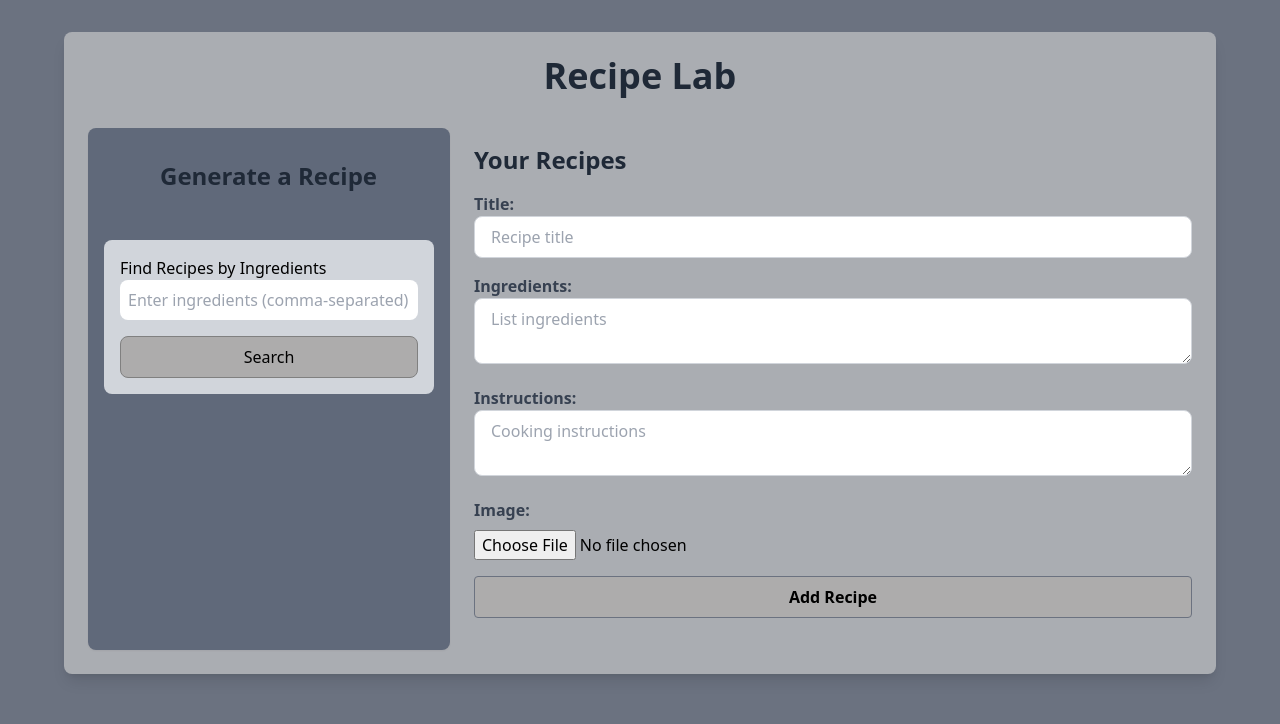
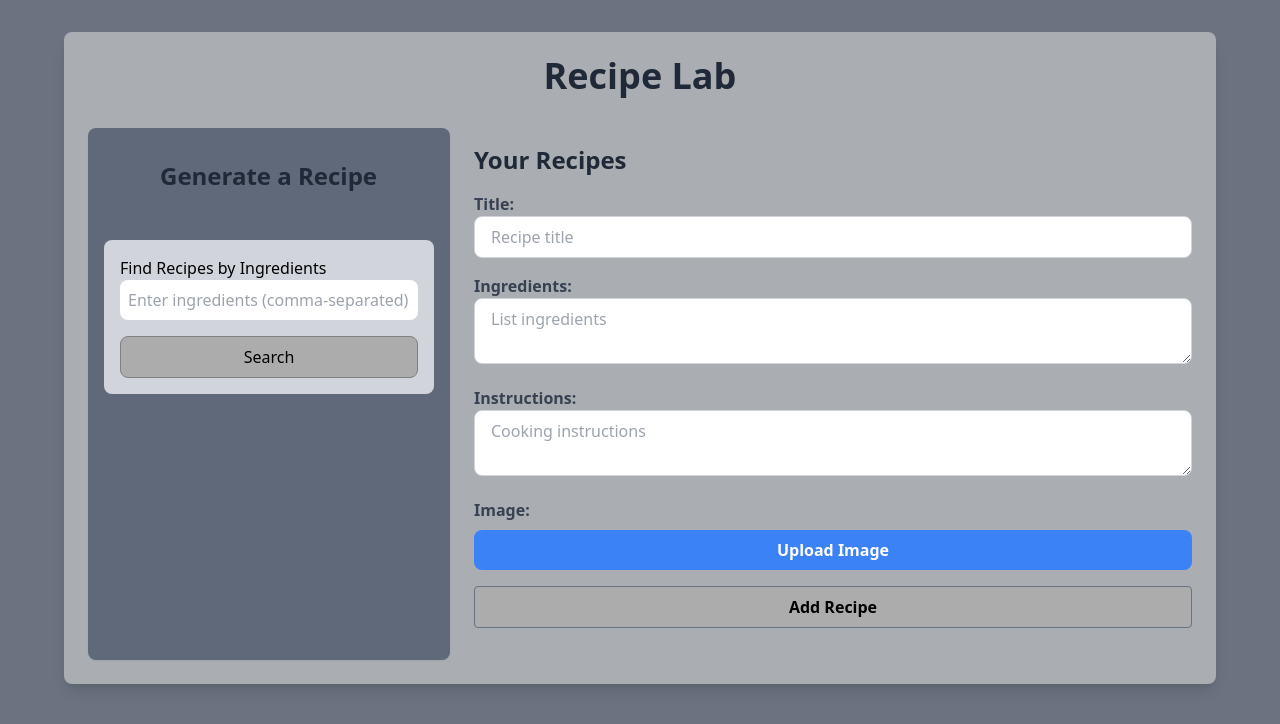
Before and after one commit to jacobkobr/recipe-portfolio, a React (Create React App) app: page / in a window 1280 px wide. Shown: the top 724 px of the page. Built offline with nearby package versions, Linux system fonts and the light colour scheme.

Commit message:
Added custom button for image upload

```diff
--- a/src/components/AddRecipe.tsx
+++ b/src/components/AddRecipe.tsx
@@ -1,6 +1,5 @@
-import React, { useState } from 'react';
+import React, { useState, useRef } from 'react';
 
-// Type definition for a Recipe
 interface Recipe {
     title: string;
     ingredients: string;
@@ -8,19 +7,20 @@ interface Recipe {
     image: string | null;
 }
 
-// Props for AddRecipe component
+
 interface AddRecipeProps {
-    onAddRecipe: (recipe: Recipe) => void; // Callback to pass new recipe to parent
+    onAddRecipe: (recipe: Recipe) => void; // callback to pass new recipe to parent
 }
 
-// Component to add a new recipe
+// component to add a new recipe
 const AddRecipe: React.FC<AddRecipeProps> = ({ onAddRecipe }) => {
     const [title, setTitle] = useState(''); // state for recipe title
     const [ingredients, setIngredients] = useState(''); // state for ingredients list
     const [instructions, setInstructions] = useState(''); // state for instructions
     const [image, setImage] = useState<string | null>(null); // state for optional image
+    const fileInputRef = useRef<HTMLInputElement | null>(null); // ref to trigger file input
 
-    // Handles form submission for new recipe
+    // handles submission for new recipe
     const handleFormSubmit = (e: React.FormEvent) => {
         e.preventDefault(); // prevent page reload on submit
         if (title && ingredients && instructions) { // ensure required fields are filled
@@ -32,7 +32,7 @@ const AddRecipe: React.FC<AddRecipeProps> = ({ onAddRecipe }) => {
         }
     };
 
-    // Handles image upload and sets it in state
+    // image upload and sets it in state
     const handleImageUpload = (e: React.ChangeEvent<HTMLInputElement>) => {
         const file = e.target.files?.[0]; // get selected file
         if (file) {
@@ -81,12 +81,24 @@ const AddRecipe: React.FC<AddRecipeProps> = ({ onAddRecipe }) => {
                     type="file"
                     accept="image/*"
                     onChange={handleImageUpload} // handle image upload
-                    className="mt-2"
+                    ref={fileInputRef} // ref to trigger file input
+                    style={{ display: 'none' }} // hide the default file input
                 />
+                <button
+                    type="button"
+                    onClick={() => fileInputRef.current?.click()} // trigger file input dialog
+                    className="w-full py-2 mt-2 font-semibold text-white bg-blue-500 rounded-lg hover:bg-blue-600 focus:outline-none focus:ring-2 focus:ring-blue-500"
+                >
+                    {image ? "Change Image" : "Upload Image"}
+                </button>
+                {image && (
+                    <p className="mt-2 text-gray-600">Image selected</p> // feedback when an image is selected
+                )}
             </div>
             <button
                 type="submit"
-                className="w-full py-2 font-semibold text-black border rounded border-gray-500 hover:bg-blue-600 transition duration-300" style={{ backgroundColor: '#ADACAC' }}
+                className="w-full py-2 font-semibold text-black border rounded border-gray-500 hover:bg-blue-600 transition duration-300"
+                style={{ backgroundColor: '#ADACAC' }}
             >
                 Add Recipe
             </button>
```
